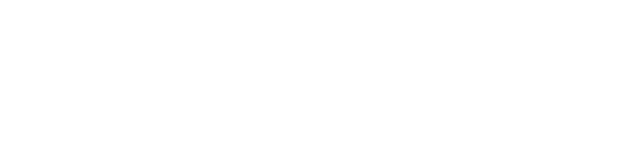
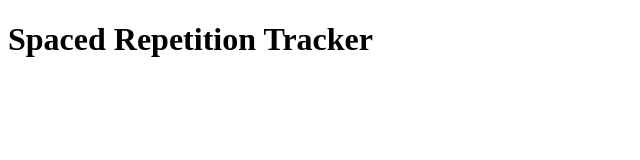
Before and after one commit to lauracs24/spaced-repetition-tracker, a website: page index.html in a window 1280 px wide. Shown: the whole page, without its empty margins (0-640 px from the left). Drawn offline with Linux system fonts and the light colour scheme.

Commit message:
Add tracker page heading

```diff
--- a/index.html
+++ b/index.html
@@ -4,5 +4,6 @@
     <script type="module" src="script.mjs"></script>
   </head>
   <body>
+    <h1>Spaced Repetition Tracker</h1>
   </body>
 </html>
```
